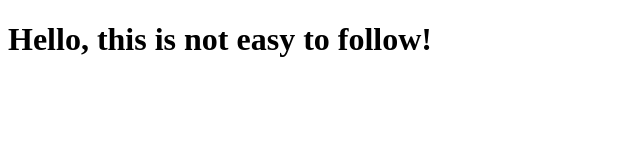
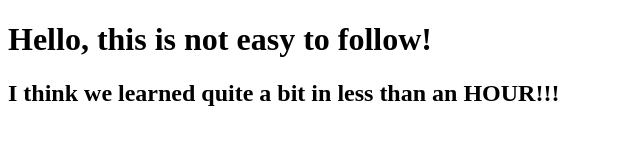
Before and after one commit to tonyeddie/eddietest1, a plain HTML site: page index.html in a window 1280 px wide. Shown: the whole page, without its empty margins (0-640 px from the left). Drawn offline with Linux system fonts and the light colour scheme.

Commit message:
this is fun to make changes

```diff
--- a/index.html
+++ b/index.html
@@ -7,4 +7,5 @@
 </head>
 <body>
 <h1> Hello, this is not easy to follow!</h1>
+<h2> I think we learned quite a bit in less than an HOUR!!!</h2>
 </html>
```
